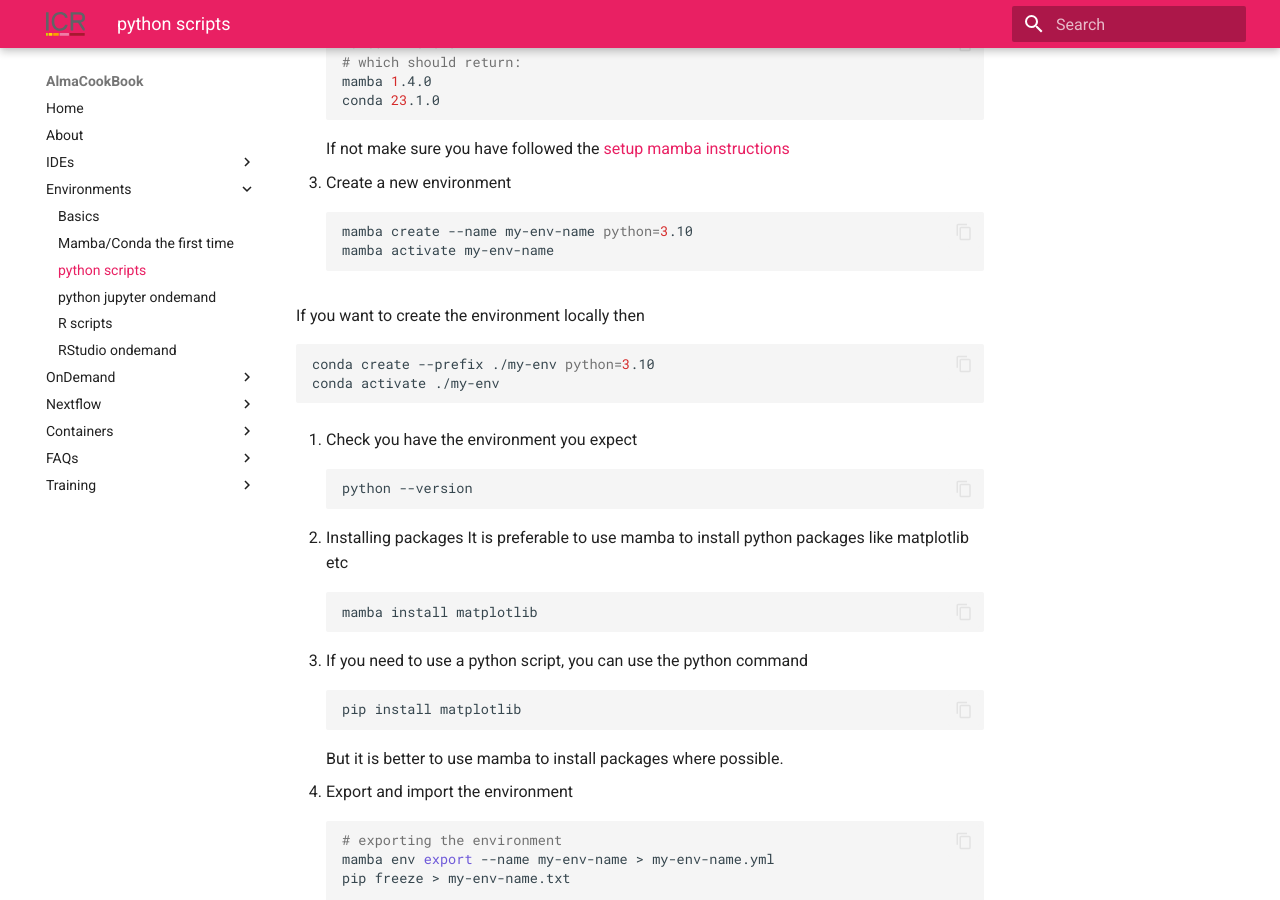
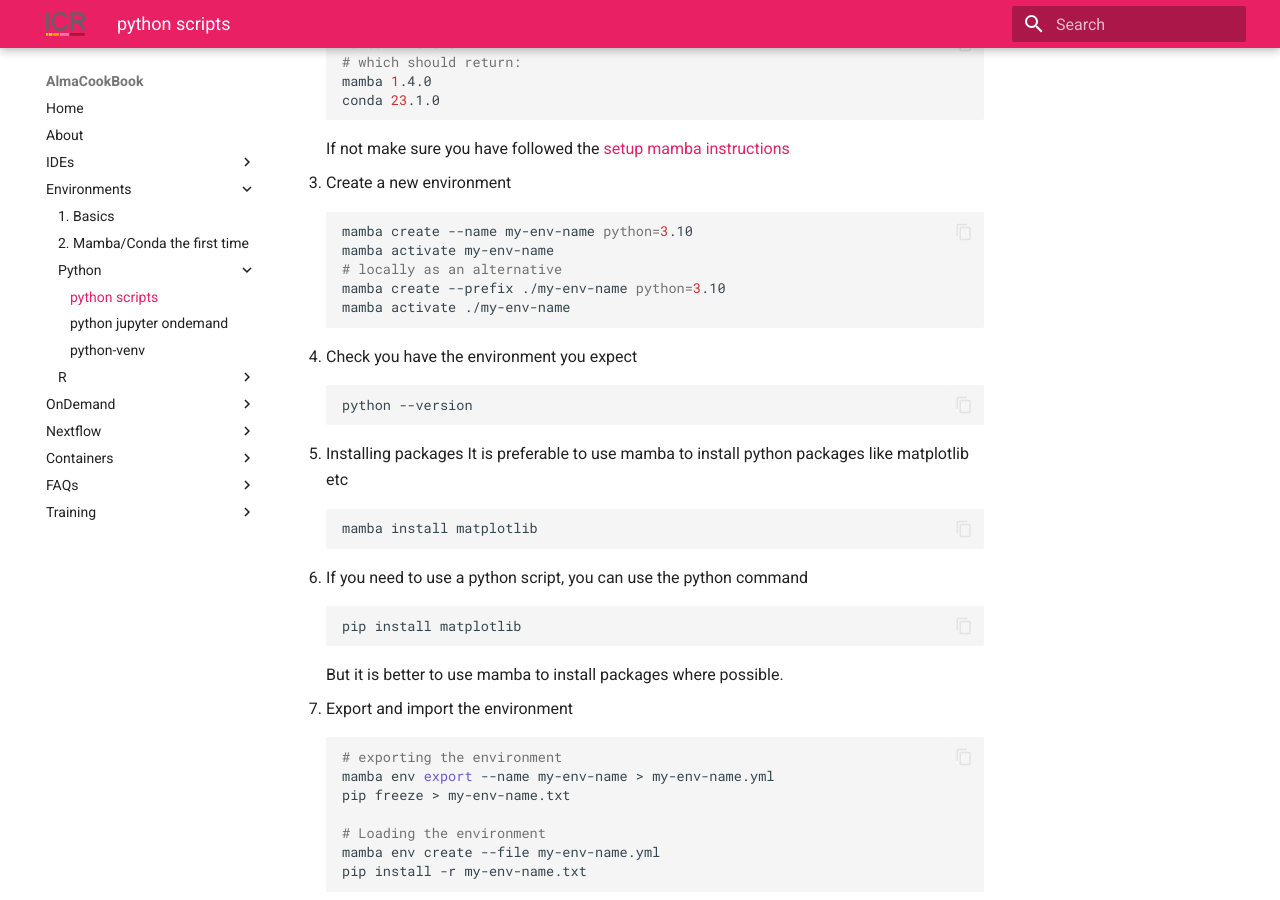
Before and after one commit to AlmaCookBook/AlmaCookBook.github.io, an MkDocs documentation site: the page built from docs/conda/python-scripts.md, in a window 1280 px wide and 900 px high, scrolled down 441 px. Built offline with MkDocs 1.6.1 and Material for MkDocs 9.7.7, drawn with Linux system fonts in a browser that asks for light colours.

Commit message:
Added some numbering

````diff
--- a/docs/conda/python-scripts.md
+++ b/docs/conda/python-scripts.md
@@ -21,12 +21,9 @@
 ```shell
 mamba create --name my-env-name python=3.10
 mamba activate my-env-name
-```
-
-If you want to create the environment locally then
-```shell
-conda create --prefix ./my-env python=3.10
-conda activate ./my-env
+# locally as an alternative
+mamba create --prefix ./my-env-name python=3.10
+mamba activate ./my-env-name
 ```
 
 4. Check you have the environment you expect
--- a/mkdocs.yml
+++ b/mkdocs.yml
@@ -6,12 +6,15 @@
     - 'VSCode': 'ides/vscode.md'
     - 'remote-ssh': 'ides/remote.md'
   - Environments:
-    - 'Basics': 'conda/basics.md'
-    - 'Mamba/Conda the first time': 'conda/mamba-first.md'
-    - 'python scripts': 'conda/python-scripts.md'
-    - 'python jupyter ondemand': 'conda/python-ondemand.md'
-    - 'R scripts': 'conda/r-scripts.md'
-    - 'RStudio ondemand': 'conda/r-ondemand.md'
+    - '1. Basics': 'conda/basics.md'
+    - '2. Mamba/Conda the first time': 'conda/mamba-first.md'
+    - Python:
+      - python scripts: 'conda/python-scripts.md'
+      - python jupyter ondemand: 'conda/python-ondemand.md'
+      - python-venv: 'conda/python-venv.md'
+    - R:
+      - R scripts: 'conda/r-scripts.md'
+      - RStudio ondemand: 'conda/r-ondemand.md'
   - OnDemand:
     - 'Overview': 'ondemand/overview.md'
     - 'Python JupyterNotebook': 'ondemand/jupyter.md'
````
Also changed, not shown: docs/conda/python-ondemand.md (+2 -2 lines).
